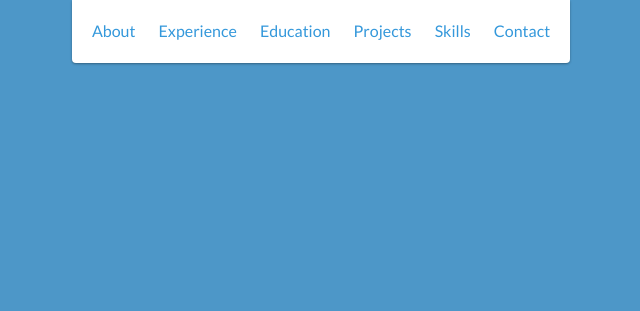
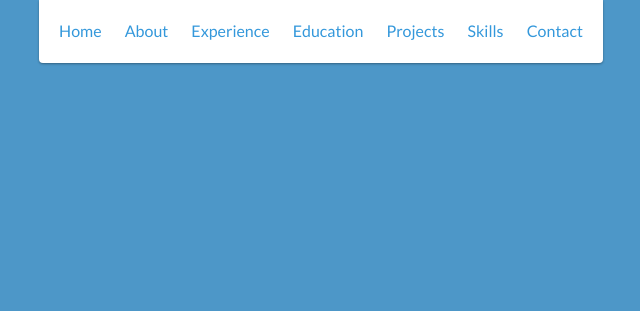
Before and after one commit to taufiqpsumarna/portfolio_old, a website: page project/project.html in a window 1280 px wide. Shown: the top 311 px of the page, without its empty margins (319-959 px from the left). Drawn offline with nearby package versions, Linux system fonts and the light colour scheme.

Commit message:
Update project.html

```diff
--- a/project/project.html
+++ b/project/project.html
@@ -26,6 +26,9 @@
         </div>
         <ul id="menu" class="shadow">
             <li>
+                <a href="../">Home</a>
+            </li>
+			<li>
                 <a href="#about">About</a>
             </li>
             <li>
```
